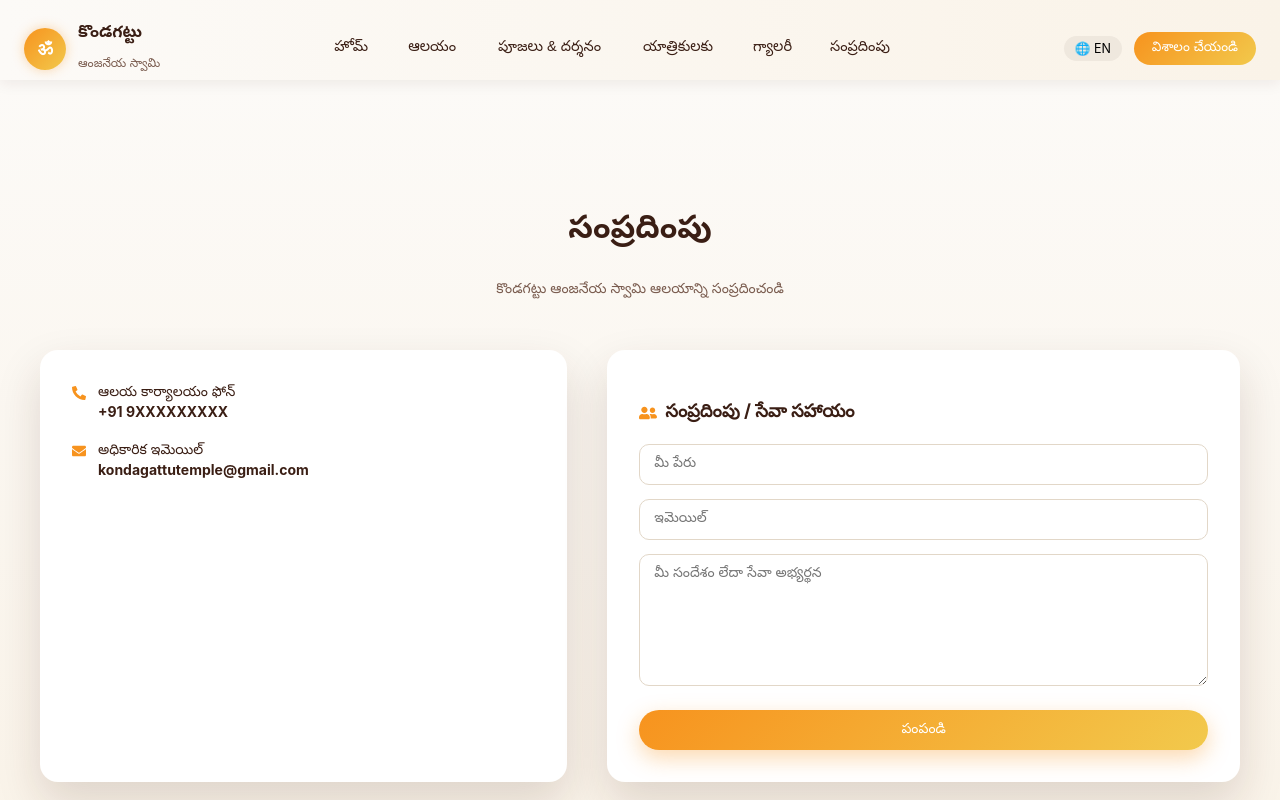
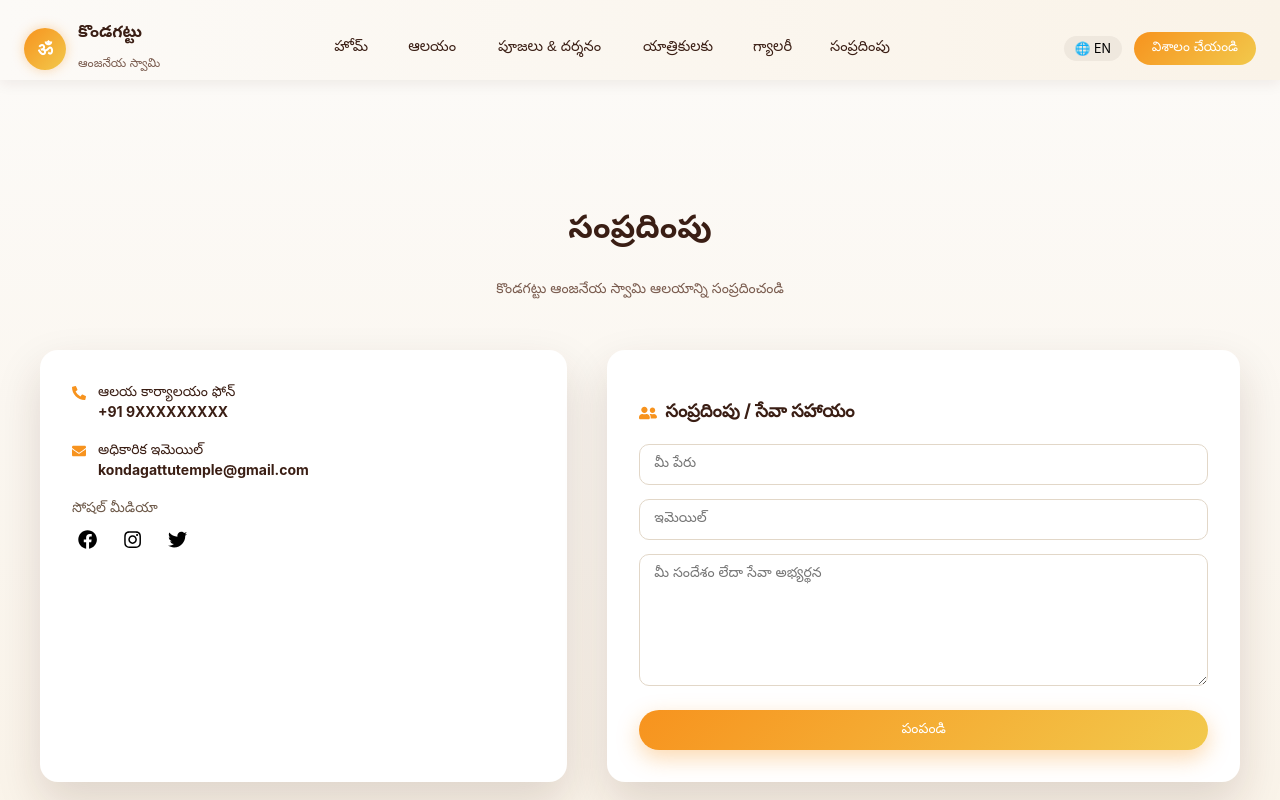
Before and after one commit to saisharanya06/Kondagattu_temple, a React (Create React App) app in the folder my-app/: page /contact in a window 1280 px wide. Shown: the top 800 px of the page. Built offline with nearby package versions, Linux system fonts and the light colour scheme.

Commit message:
Initial React app

```diff
--- a/my-app/src/Pages/Contact/Contact.css
+++ b/my-app/src/Pages/Contact/Contact.css
@@ -6,6 +6,13 @@
   width: 100%;
   padding: 103px 0;
   background: linear-gradient(180deg, #FCFAF7, #FAF3E8);
+}
+.social-btn {
+  background: none;
+  border: none;
+  cursor: pointer;
+  color: inherit;
+  font-size: 1.2rem;
 }
 
 .contact-container {
--- a/my-app/src/Pages/Contact/Contact.js
+++ b/my-app/src/Pages/Contact/Contact.js
@@ -57,26 +57,42 @@ const Contact = () => {
             </div>
 
            {/* Social Media */}
-            {/* <div className="contact-social">
+<div className="contact-social">
   <span>
-                {lang === "te"
-                  ? "సోషల్ మీడియా"
-                  : "Follow Us"}
+    {lang === "te" ? "సోషల్ మీడియా" : "Follow Us"}
   </span>
 
   <div className="social-icons">
-                <a href="#" aria-label="Facebook">
+    <button
+      type="button"
+      className="social-btn"
+      aria-label="Facebook"
+      onClick={() => window.open("https://facebook.com", "_blank")}
+    >
       <FaFacebook />
-                </a>
-                <a href="#" aria-label="Instagram">
+    </button>
+
+    <button
+      type="button"
+      className="social-btn"
+      aria-label="Instagram"
+      onClick={() => window.open("https://instagram.com", "_blank")}
+    >
       <FaInstagram />
-                </a>
-                <a href="#" aria-label="Twitter">
+    </button>
+
+    <button
+      type="button"
+      className="social-btn"
+      aria-label="Twitter"
+      onClick={() => window.open("https://twitter.com", "_blank")}
+    >
       <FaTwitter />
-                </a>
-              </div> */}
-            {/* </div> */}
+    </button>
   </div>
+</div>
+          </div>
+
 
           {/* Contact Form */}
           <div className="contact-form">
```
Lines whose indentation alone changed are shown as unchanged.
